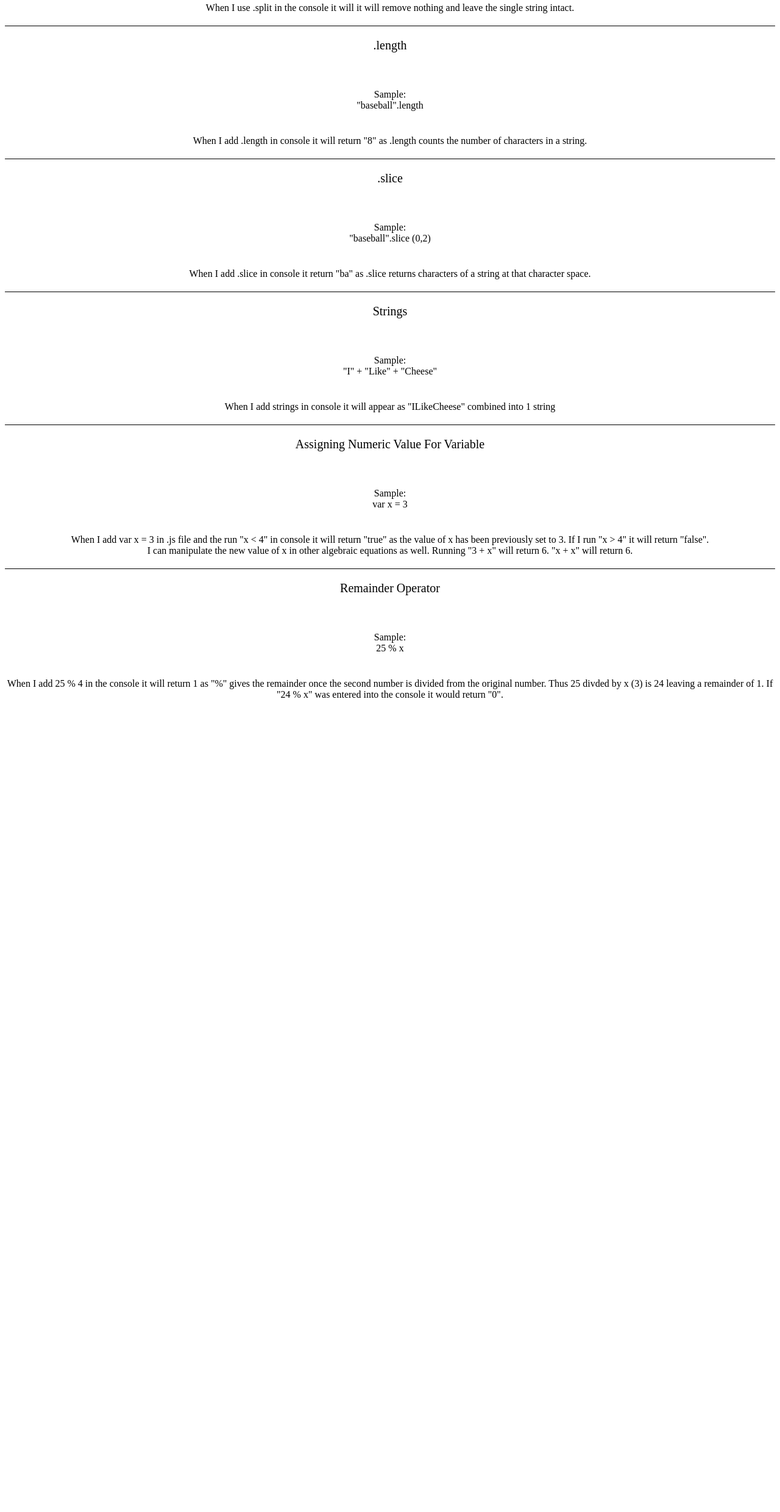
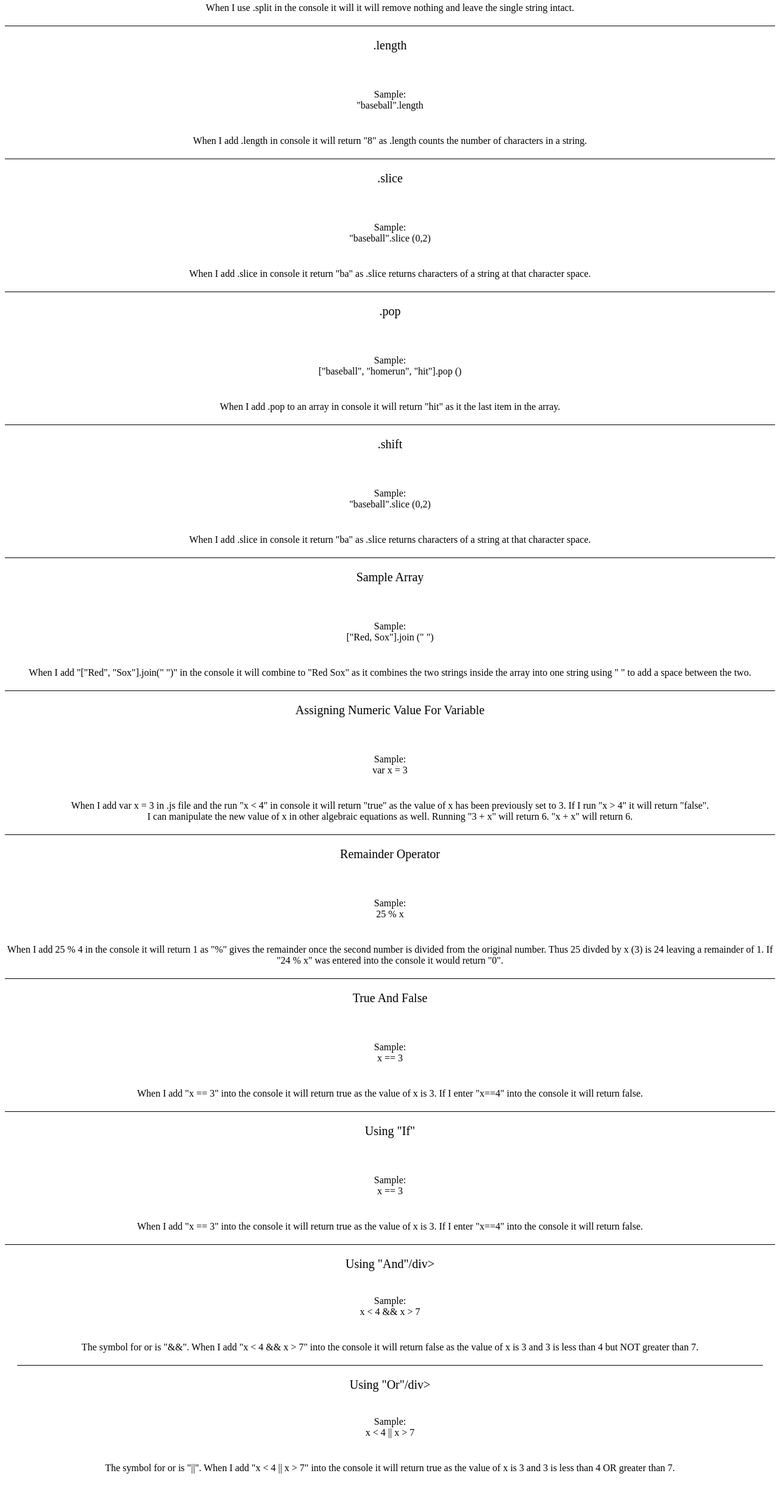
Before and after one commit to Charlie610790/JavascriptExamples, a plain HTML site: page index.html in a window 1280 px wide. Shown: the part 631-3110 px from the top of the page at 61% size. Before the commit the page ends 1787 px from the top, so only its background shows below. Drawn offline with Linux system fonts and the light colour scheme.

Commit message:
add more examples

```diff
--- a/index.html
+++ b/index.html
@@ -25,9 +25,19 @@
 		<div class="example">Sample: <BR>"baseball".slice (0,2)</div>
 		<div class="descrip">When I add .slice in console it return "ba" as .slice returns characters of a string at that character space.</div>
 
-		<div class="info">Strings</div>
-		<div class="example">Sample: <BR> "I" + "Like" + "Cheese"</div>
-		<div class="descrip">When I add strings in console it will appear as "ILikeCheese" combined into 1 string</div>
+		<div class="info">.pop</div>
+		<div class="example">Sample: <BR>["baseball", "homerun", "hit"].pop ()</div>
+		<div class="descrip">When I add .pop to an array in console it will return "hit" as it the last item in the array.</div>
+
+
+		<div class="info">.shift</div>
+		<div class="example">Sample: <BR>"baseball".slice (0,2)</div>
+		<div class="descrip">When I add .slice in console it return "ba" as .slice returns characters of a string at that character space.</div>
+
+
+		<div class="info">Sample Array</div>
+		<div class="example">Sample: <BR>["Red, Sox"].join (" ")</div>
+		<div class="descrip">When I add "["Red", "Sox"].join(" ")" in the console it will combine to "Red Sox" as it combines the two strings inside the array into one string using " " to add a space between the two.</div>
 
 		<div class="info">Assigning Numeric Value For Variable</div>
 		<div class="example">Sample: <BR>var x = 3</div>
@@ -36,5 +46,23 @@
 		<div class="info">Remainder Operator</div>
 		<div class="example">Sample: <BR>25 % x</div>
 		<div class="descrip">When I add 25 % 4 in the console it will return 1 as "%" gives the remainder once the second number is divided from the original number.  Thus 25 divded by x (3) is 24 leaving a remainder of 1.  If "24 % x" was entered into the console it would return "0".</div>
+
+		<div class="info">True And False</div>
+		<div class="example">Sample: <BR>x == 3</div>
+		<div class="descrip">When I add "x == 3" into the console it will return true as the value of x is 3.  If I enter "x==4" into the console it will return false.</div>
+
+		<div class="info">Using "If"</div>
+		<div class="example">Sample: <BR>x == 3</div>
+		<div class="descrip">When I add "x == 3" into the console it will return true as the value of x is 3.  If I enter "x==4" into the console it will return false.</div>
+
+		<div class="info">Using "And"/div>
+		<div class="example">Sample: <BR>x < 4 && x > 7</div>
+		<div class="descrip">The symbol for or is "&&".  When I add "x < 4 && x > 7" into the console it will return false as the value of x is 3 and 3 is less than 4 but NOT greater than 7.</div>
+
+		<div class="info">Using "Or"/div>
+		<div class="example">Sample: <BR>x < 4 || x > 7</div>
+		<div class="descrip">The symbol for or is "||".  When I add "x < 4 || x > 7" into the console it will return true as the value of x is 3 and 3 is less than 4 OR greater than 7.</div>
+
+
 </body>
 </html>
--- a/main.js
+++ b/main.js
@@ -1,5 +1,10 @@
-
 
 // simple variable that assigns the value of X to 3
 var x = 3
 // when run "x > 4" in console will return false
+
+// assigns variable teamname to "Red Sox"
+var teamname = "Red Sox"
+// when I enter "teamname" in console it will pull teamname "Red Sox"
+
+//
```
